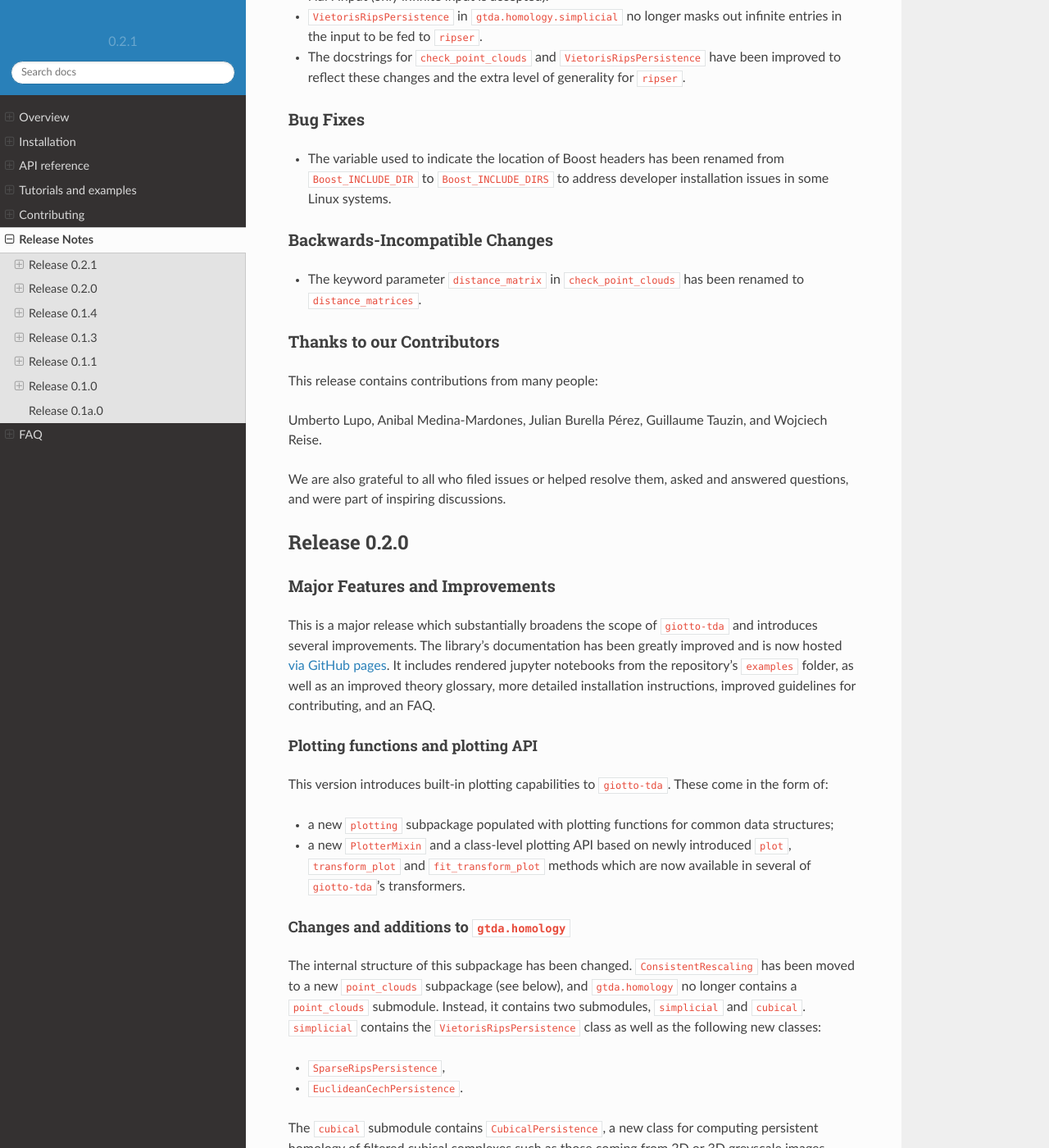
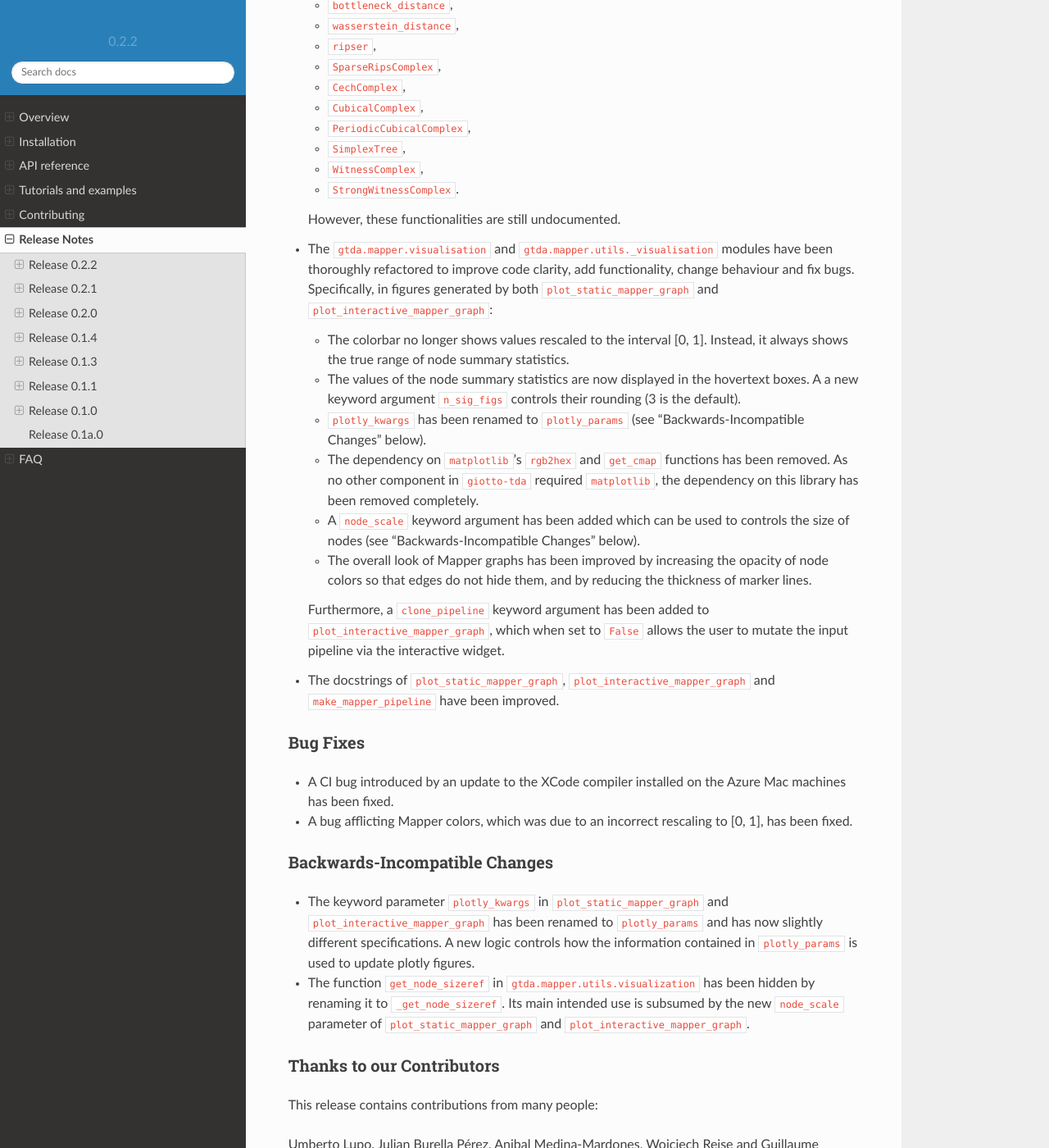
Before and after one commit to giotto-ai/giotto-tda, a Sphinx documentation site: the page built from doc/release.rst, in a window 1280 px wide and 1400 px high, scrolled down 497 px. Shown: the whole window at 82% size. Built offline with Sphinx 7.4.7 and the Read the Docs theme 2.0.0, drawn with Linux system fonts in a browser that asks for light colours; pages that are not in the unit, such as notebooks, are missing from menus; comment, search, counter and statistics services are not loaded; the version number is read from the project's files by our own code; some of the changed text lies outside the part shown.

Commit message:
Create giotto-tda version 0.2.2 (#413)
* Turn CODE_OWNERS and CODE_AUTHORS into an rst file

* Bump version number to 0.2.2

* Add release notes for v0.2.2

```diff
--- /dev/null
+++ b/CODE_OWNERS.rst
@@ -0,0 +1,5 @@
+The following is the list of code owners of the ``giotto-tda`` Python package:
+
+- L2F SA
+- EPFL - Ecole Polytechnique Fédérale de Lausanne
+- REDS Institute of the Haut Ecole d'Ingénierie et Gestion du canton Vaud
--- a/doc/library.rst
+++ b/doc/library.rst
@@ -114,5 +114,5 @@ What's new
 
 .. include::
    release.rst
-   :start-after: Release 0.2.1
-   :end-before: Release 0.2.0
+   :start-after: Release 0.2.2
+   :end-before: Release 0.2.1
--- a/doc/release.rst
+++ b/doc/release.rst
@@ -4,6 +4,65 @@ Release Notes
 #############
 
 .. _stable:
+
+*************
+Release 0.2.2
+*************
+
+Major Features and Improvements
+===============================
+
+-  The documentation for ``gtda.mapper.utils.decorators.method_to_transform`` has been improved.
+-  A table of contents has been added to the theory glossary.
+-  The theory glossary has been restructured by including a section titled "Analysis". Entries for l^p norms, L^p norms and heat vectorization have been added.
+-  The project's Azure CI for Windows versions has been sped-up by ensuring that the locally installed boost version is detected.
+-  Several python bindings to external code from GUDHI, ripser.py and Hera have been made public: specifically, ``from gtda.externals import *`` now gives power users access to:
+
+   -  ``bottleneck_distance``,
+   -  ``wasserstein_distance``,
+   -  ``ripser``,
+   -  ``SparseRipsComplex``,
+   -  ``CechComplex``,
+   -  ``CubicalComplex``,
+   -  ``PeriodicCubicalComplex``,
+   -  ``SimplexTree``,
+   -  ``WitnessComplex``,
+   - ``StrongWitnessComplex``.
+
+   However, these functionalities are still undocumented.
+-  The ``gtda.mapper.visualisation`` and ``gtda.mapper.utils._visualisation`` modules have been thoroughly refactored to improve code clarity, add functionality, change behaviour and fix bugs. Specifically, in figures generated by both ``plot_static_mapper_graph`` and ``plot_interactive_mapper_graph``:
+
+   -  The colorbar no longer shows values rescaled to the interval [0, 1]. Instead, it always shows the true range of node summary statistics.
+   -  The values of the node summary statistics are now displayed in the hovertext boxes. A a new keyword argument ``n_sig_figs`` controls their rounding (3 is the default).
+   -  ``plotly_kwargs`` has been renamed to ``plotly_params`` (see "Backwards-Incompatible Changes" below).
+   -  The dependency on ``matplotlib``'s ``rgb2hex`` and ``get_cmap`` functions has been removed. As no other component in ``giotto-tda`` required ``matplotlib``, the dependency on this library has been removed completely.
+   -  A ``node_scale`` keyword argument has been added which can be used to controls the size of nodes (see "Backwards-Incompatible Changes" below).
+   -  The overall look of Mapper graphs has been improved by increasing the opacity of node colors so that edges do not hide them, and by reducing the thickness of marker lines.
+
+   Furthermore, a ``clone_pipeline`` keyword argument has been added to ``plot_interactive_mapper_graph``, which when set to ``False`` allows the user to mutate the input pipeline via the interactive widget.
+
+-  The docstrings of ``plot_static_mapper_graph``, ``plot_interactive_mapper_graph`` and ``make_mapper_pipeline`` have been improved.
+
+Bug Fixes
+=========
+
+-  A CI bug introduced by an update to the XCode compiler installed on the Azure Mac machines has been fixed.
+-  A bug afflicting Mapper colors, which was due to an incorrect rescaling to [0, 1], has been fixed.
+
+Backwards-Incompatible Changes
+==============================
+
+-  The keyword parameter ``plotly_kwargs`` in ``plot_static_mapper_graph`` and ``plot_interactive_mapper_graph`` has been renamed to ``plotly_params`` and has now slightly different specifications. A new logic controls how the information contained in ``plotly_params`` is used to update plotly figures.
+-  The function ``get_node_sizeref`` in ``gtda.mapper.utils.visualization`` has been hidden by renaming it to ``_get_node_sizeref``. Its main intended use is subsumed by the new ``node_scale`` parameter of ``plot_static_mapper_graph`` and ``plot_interactive_mapper_graph``.
+
+Thanks to our Contributors
+==========================
+
+This release contains contributions from many people:
+
+Umberto Lupo, Julian Burella Pérez, Anibal Medina-Mardones, Wojciech Reise and Guillaume Tauzin.
+
+We are also grateful to all who filed issues or helped resolve them, asked and answered questions, and were part of inspiring discussions.
 
 *************
 Release 0.2.1
@@ -41,8 +100,7 @@ This release contains contributions from many people:
 
 Umberto Lupo, Anibal Medina-Mardones, Julian Burella Pérez, Guillaume Tauzin, and Wojciech Reise.
 
-We are also grateful to all who filed issues or helped resolve them, asked and answered questions, and were part of
-inspiring discussions.
+We are also grateful to all who filed issues or helped resolve them, asked and answered questions, and were part of inspiring discussions.
 
 *************
 Release 0.2.0
--- a/gtda/_version.py
+++ b/gtda/_version.py
@@ -19,4 +19,4 @@ Topological Data Analysis in a machine learning framework."""
 # 'X.Y.dev0' is the canonical version of 'X.Y.dev'
 #
 
-__version__ = '0.2.1'
+__version__ = '0.2.2'
--- a/setup.py
+++ b/setup.py
@@ -29,7 +29,7 @@ MAINTAINER = 'Umberto Lupo, Lewis Tunstall'
 MAINTAINER_EMAIL = 'maintainers@giotto.ai'
 URL = 'https://github.com/giotto-ai/giotto-tda'
 LICENSE = 'GNU AGPLv3'
-DOWNLOAD_URL = 'https://github.com/giotto-ai/giotto-tda/tarball/v0.2.1'
+DOWNLOAD_URL = 'https://github.com/giotto-ai/giotto-tda/tarball/v0.2.2'
 VERSION = __version__  # noqa
 CLASSIFIERS = ['Intended Audience :: Science/Research',
                'Intended Audience :: Developers',
```
Also changed, not shown: CODE_AUTHORS.rst (added, +15 -0 lines), 2 other files.
